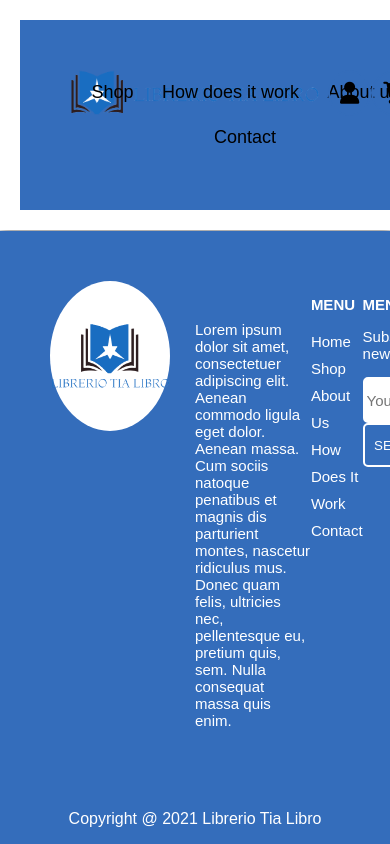
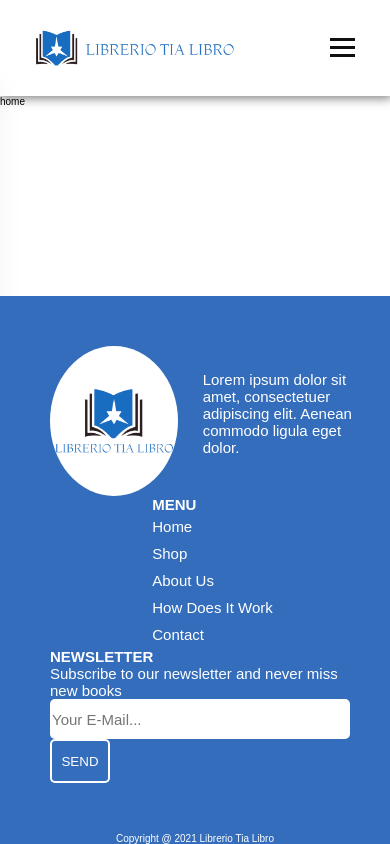
Before and after one commit to Team-A4-1/idoSite, a PHP site: page / in a window 390 px wide. Run offline with PHP 8.4, Linux system fonts and the light colour scheme; some libraries are stand-ins or nearby versions.

Commit message:
header responsive + hamburger menu

```diff
--- a/header-footer/css/footer.css
+++ b/header-footer/css/footer.css
@@ -116,3 +116,32 @@ body {
     padding-top: 25px;
     font-size: 15px;
 }
+
+@media screen and (max-width: 1100px) {
+  .grid-container {
+    display: grid;
+    grid-template-columns: 1fr;
+    grid-template-rows: 1fr;
+    gap: 0px 0px;
+    grid-template-areas: "footer-left" "footer-middle" "footer-right";
+    background-color: #346dbb;
+    height: auto;
+    width: 100%;
+    padding: 50px;
+  }
+
+  .footer-left {
+    grid-area: footer-left;
+    display: flex;
+    justify-content: center;
+  }
+
+  .footer-middle {
+    grid-area: footer-middle;
+    background-color: #346dbb;
+    color: white;
+    display: flex;
+    justify-content: center;
+  }
+
+}
--- a/header-footer/css/header.css
+++ b/header-footer/css/header.css
@@ -1,47 +1,146 @@
-body {
+
+@import url("https://fonts.googleapis.com/css2?family=Roboto:ital,wght@0,500;1,400&display=swap");
+
+* {
   margin: 0;
-  font-family: Arial, Helvetica, sans-serif;
+  padding: 0;
+  box-sizing: border-box;
+}
+
+html {
+  font-size: 62.5%;
+  font-family: "Roboto", sans-serif;
+}
+
+li {
+  list-style: none;
+}
+
+a {
+  text-decoration: none;
 }
 
 .header {
-  overflow: hidden;
   background-color: white;
   padding: 20px 20px;
   box-shadow: 1px 1px 10px 1px #7a7979;
 }
 
-.header a {
-  /* float: left; */
+.navbar {
+  display: flex;
+  justify-content: space-between;
+  align-items: center;
+  padding: 1rem 1.5rem;
+}
+
+.hamburger {
+  display: none;
+}
+
+.bar {
+  display: block;
+  width: 25px;
+  height: 3px;
+  margin: 5px auto;
+  -webkit-transition: all 0.3s ease-in-out;
+  transition: all 0.3s ease-in-out;
+  background-color: #101010;
+}
+
+.nav-menu {
+  display: flex;
+  justify-content: space-between;
+  align-items: center;
+}
+
+.nav-item {
+  margin-left: 5rem;
+}
+
+.nav-link {
   color: black;
   padding: 12px;
   text-decoration: none;
-  font-size: 18px;
-  /* line-height: 25px; */
+  font-size: 16px;
   transition-duration: 0.2s;
 }
 
-.header a:hover {
+.nav-link:hover {
   color: black;
   border-bottom: 3px solid #346dbb;
   transition-duration: 0.2s;
 }
 
-.header a.active {
-  border-bottom: 3px solid #346dbb;
+@media only screen and (max-width: 1025px) {
+  .nav-menu {
+    position: fixed;
+    left: -100%;
+    top: 7rem;
+    flex-direction: column;
+    background-color: #fff;
+    width: 100%;
+    border-radius: 10px;
+    text-align: center;
+    transition: 0.3s;
+    box-shadow: 0 10px 27px rgba(0, 0, 0, 0.05);
+    padding-bottom: 25px;
+  }
+
+  .nav-menu.active {
+    left: 0;
+  }
+
+  .nav-item {
+    margin: 2.5rem 0;
+  }
+
+  .hamburger {
+    display: block;
+    cursor: pointer;
+  }
+
+  .hamburger.active .bar:nth-child(2) {
+    opacity: 0;
+  }
+
+  .hamburger.active .bar:nth-child(1) {
+    transform: translateY(8px) rotate(45deg);
+  }
+
+  .hamburger.active .bar:nth-child(3) {
+    transform: translateY(-8px) rotate(-45deg);
+  }
+
+  .header-logo {
+    width: 200px !important;
+    float: left;
+    transition-duration: 0.3s;
+  }
 }
 
 .header-logo {
   width: 250px;
   float: left;
+  transition-duration: 0.3s;
+}
+
+.header-logo:hover {
+  transition-duration: 0.3s;
+  transform: scale(1.05);
 }
 
 .icon-header {
-  padding: 10px 10px;
+  background-color: white;
   border: 2px solid #346dbb;
-  border-radius: 50%;
-  font-size: 22px;
-  transition-duration: 0.2s;
-  float: right;
+  border-radius: 30px;
+  color: black;
+  display: inline-block !important;
+  height: 50px;
+  line-height: 50px !important;
+  margin: auto 3px;
+  width: 50px;
+  font-size: 20px;
+  text-align: center;
 }
 
 .icon-header:hover {
@@ -50,30 +149,3 @@ body {
   background-color: #346dbb;
   color: white;
 }
-
-.header-menu a {
-  display: inline-block;
-  vertical-align: middle;
-}
-
-.grid-container {
-  display: grid;
-  grid-template-columns: 0.8fr 1.4fr 0.8fr;
-  grid-template-rows: 1fr;
-  gap: 0px 0px;
-  grid-template-areas: "header-left header-center header-right";
-}
-
-.header-left {
-  grid-area: header-left;
-}
-
-.header-center {
-  grid-area: header-center;
-  text-align: center;
-  display: inline-block;
-}
-
-.header-right {
-  grid-area: header-right;
-}
--- a/header-footer/footer.php
+++ b/header-footer/footer.php
@@ -19,11 +19,7 @@
             </div>
             <div class="footer-left-text">
                 <p>Lorem ipsum dolor sit amet, consectetuer adipiscing elit.
-                Aenean commodo ligula eget dolor. Aenean massa.
-                Cum sociis natoque penatibus et magnis dis parturient montes,
-                nascetur ridiculus mus. Donec quam felis,
-                ultricies nec, pellentesque eu,
-                pretium quis, sem. Nulla consequat massa quis enim.</p>
+                Aenean commodo ligula eget dolor.</p>
             </div>
         </div>
 
@@ -40,7 +36,7 @@
 
         <div class="footer-right">
             <div class="newsletter">
-                <p><b>MENU</b></p>
+                <p><b>NEWSLETTER</b></p>
                 <p>Subscribe to our newsletter and never miss new books</p>
                 <input class="newsletter-input" type="text" id="email" name="email" placeholder="Your E-Mail...">
                 <input class="newsletter-button" type="submit" value="SEND">
--- a/header-footer/header.php
+++ b/header-footer/header.php
@@ -13,27 +13,37 @@
 </head>
 <body>
 
-    <div class="header">
-        <div class="grid-container">
-            <div class="header-left">
-                <img class="header-logo" src="../header-footer/assets/logo-sideways.png" alt="ido-logo">
+    <header class="header">
+        <nav class="navbar">
+            <img class="header-logo" src="../header-footer/assets/logo-sideways.png" alt="ido-logo">
+            <ul class="nav-menu">
+                <li class="nav-item">
+                    <a href="/books" class="nav-link">Shop</a>
+                </li>
+                <li class="nav-item">
+                    <a href="/info" class="nav-link">How does it work</a>
+                </li>
+                <li class="nav-item">
+                    <a href="/about" class="nav-link">About us</a>
+                </li>
+                <li class="nav-item">
+                    <a href="/contact" class="nav-link">Contact</a>
+                </li>
+                <li>
+                    <i class="icon-header fas fa-shopping-cart"></i>
+                    <i class="icon-header fas fa-user"></i>
+                </li>
+
+            </ul>
+            <div class="hamburger">
+                <span class="bar"></span>
+                <span class="bar"></span>
+                <span class="bar"></span>
             </div>
-            <div class="header-center">
-                <div class="header-menu">
-                    <a href="/books">Shop</a>
-                    <a href="/info">How does it work</a>
-                    <a href="/about">About us</a>
-                    <a href="/contact">Contact</a>
-                </div>
-            </div>
-            <div class="header-right">
-                <i class="icon-header fas fa-shopping-cart"></i>
-                <i class="icon-header fas fa-user"></i>
-            </div>
-        </div>
-    </div>
+        </nav>
+</header>
 
-
+<script src="../header-footer/js/header.js"></script>
 
 </body>
 </html>
--- /dev/null
+++ b/header-footer/js/header.js
@@ -0,0 +1,17 @@
+
+const hamburger = document.querySelector(".hamburger");
+const navMenu = document.querySelector(".nav-menu");
+const navLink = document.querySelectorAll(".nav-link");
+
+hamburger.addEventListener("click", mobileMenu);
+navLink.forEach(n => n.addEventListener("click", closeMenu));
+
+function mobileMenu() {
+    hamburger.classList.toggle("active");
+    navMenu.classList.toggle("active");
+}
+
+function closeMenu() {
+    hamburger.classList.remove("active");
+    navMenu.classList.remove("active");
+}
```
Also changed, not shown: 2 other files.
